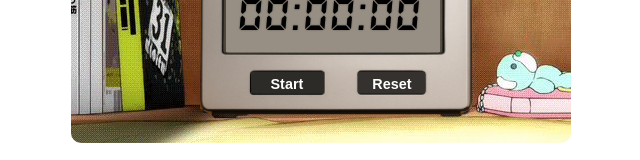
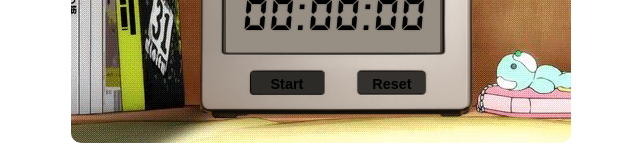
Before and after one commit to Bii05-cyber/stopwatch, a plain HTML site: page index.html in a window 1280 px wide. Shown: the part 397-557 px from the top of the page, without its empty margins (319-959 px from the left). Drawn offline with Linux system fonts and the light colour scheme.

Commit message:
Update index.html

```diff
--- a/index.html
+++ b/index.html
@@ -31,7 +31,7 @@
     #stopwatch {
       position: absolute;
       top: 120px;   /* vertical alignment for numbers */
-      left:150px;   /* horizontal alignment */
+      left:155px;   /* horizontal alignment */
       font-size: 3rem;
       font-weight: 500;
       color: black;
@@ -60,7 +60,7 @@
       font-size: 0.9rem;
       font-weight: bold;
       background: transparent;
-      color: white;
+      color: light-grey;
     }
     .controls button:hover {
       background: transparent;
```
